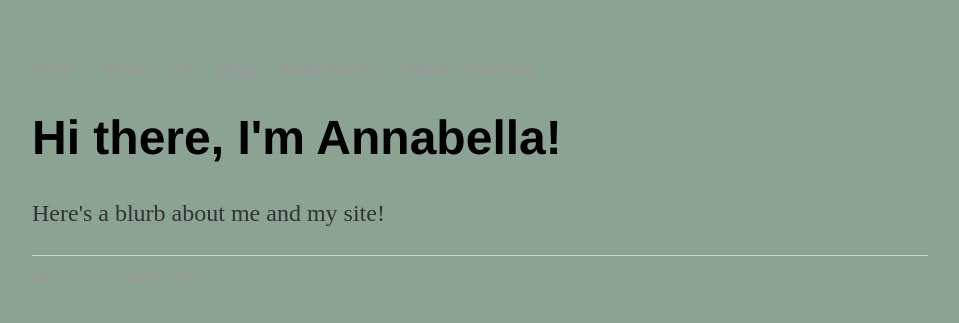
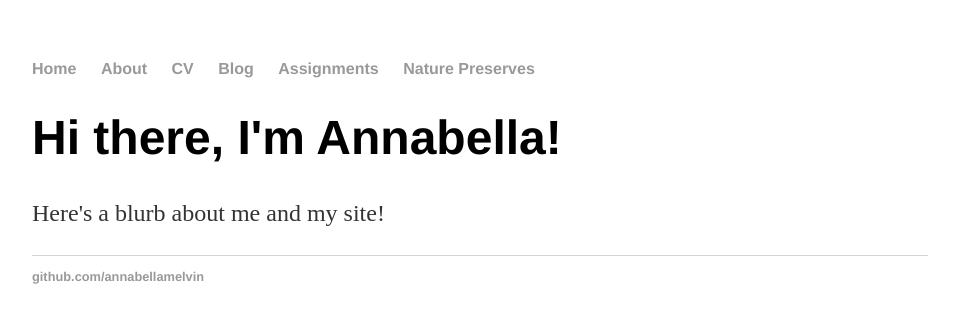
Before and after one commit to annabellamelvin/annabellamelvin.github.io, a Jekyll site: the page built from index.html, in a window 1280 px wide. Shown: the top 323 px of the page, without its empty margins (160-1119 px from the left). Built offline with Jekyll 4.4.1, drawn with Linux system fonts in a browser that asks for light colours.

Commit message:
Update main.css

```diff
--- a/css/main.css
+++ b/css/main.css
@@ -1,7 +1,6 @@
 body {
     margin: 60px auto;
     width: 70%;
-    background-color: #8BA393;
 }
 nav ul, footer ul {
     font-family:'Helvetica', 'Arial', 'Sans-Serif';
```
